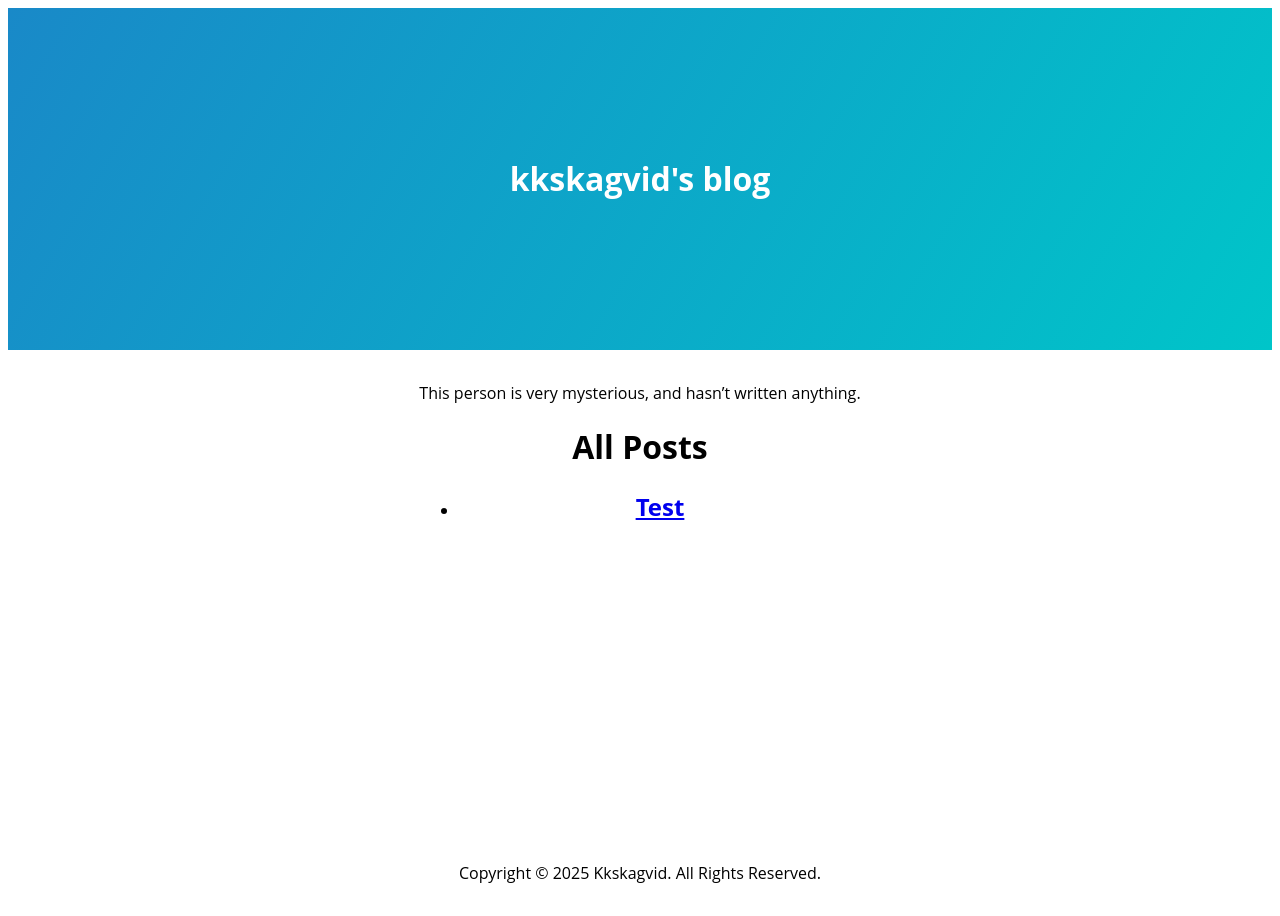
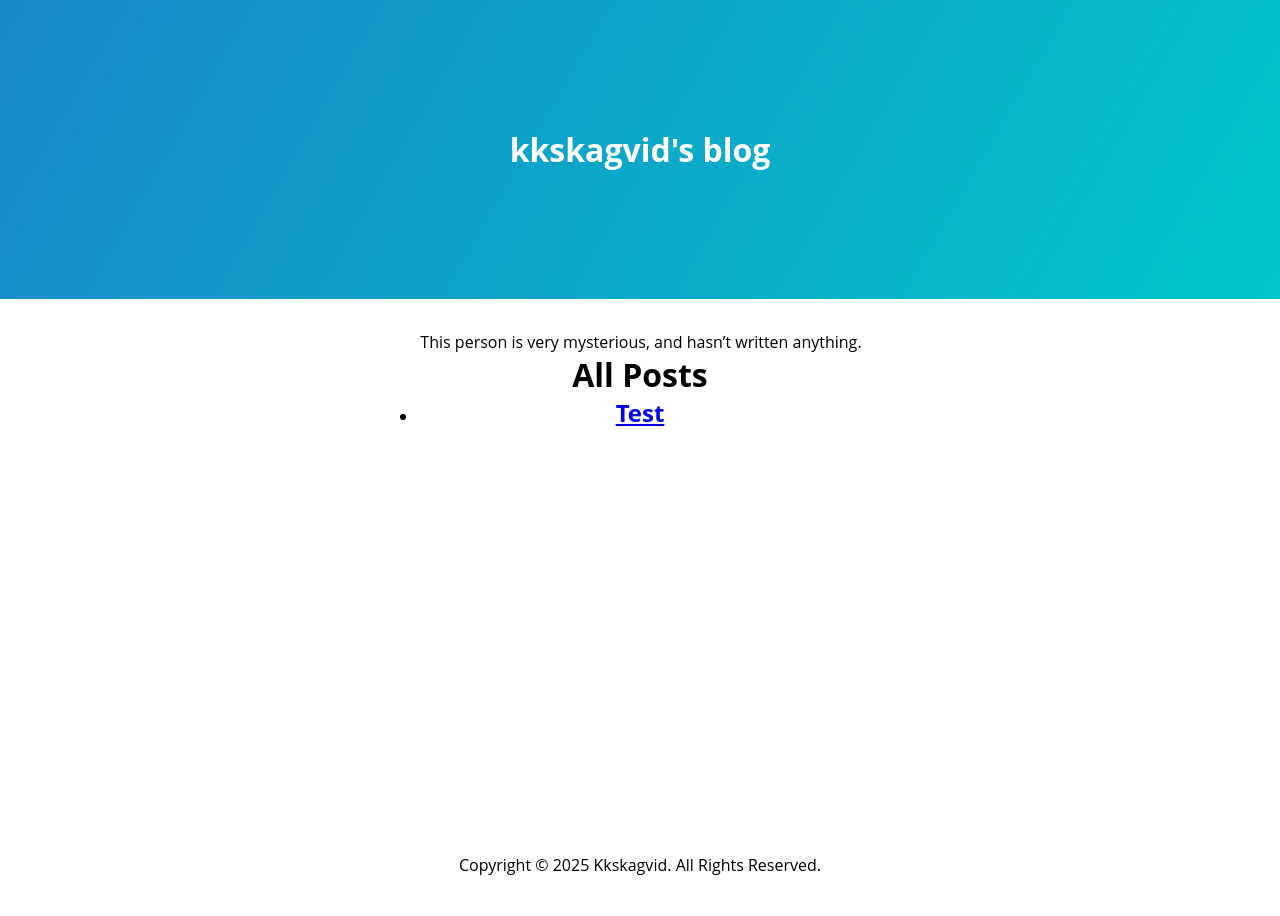
Before and after one commit to kkskagvid/kkskagvid.github.io, a Jekyll site: the page built from index.md, in a window 1280 px wide. Built offline with Jekyll 4.4.1, drawn with Linux system fonts in a browser that asks for light colours.

Commit message:
Update blog.css

```diff
--- a/assets/css/blog.css
+++ b/assets/css/blog.css
@@ -1,4 +1,6 @@
 * {
+  padding: 0;
+  margin: 0;
   box-sizing: border-box;
 }
 
@@ -14,6 +16,7 @@ body {
   color: white;
   padding: 8rem;
   text-align: center;
+  width: 100%;
 }
 
 #skip-to-content {
@@ -58,6 +61,7 @@ body {
 .main-content p {
   max-width: 1200px;
   margin: 0 auto;
+  text-indent: 2px;
   word-wrap: break-word;
   white-space: normal;
   overflow-wrap: anywhere;
```
